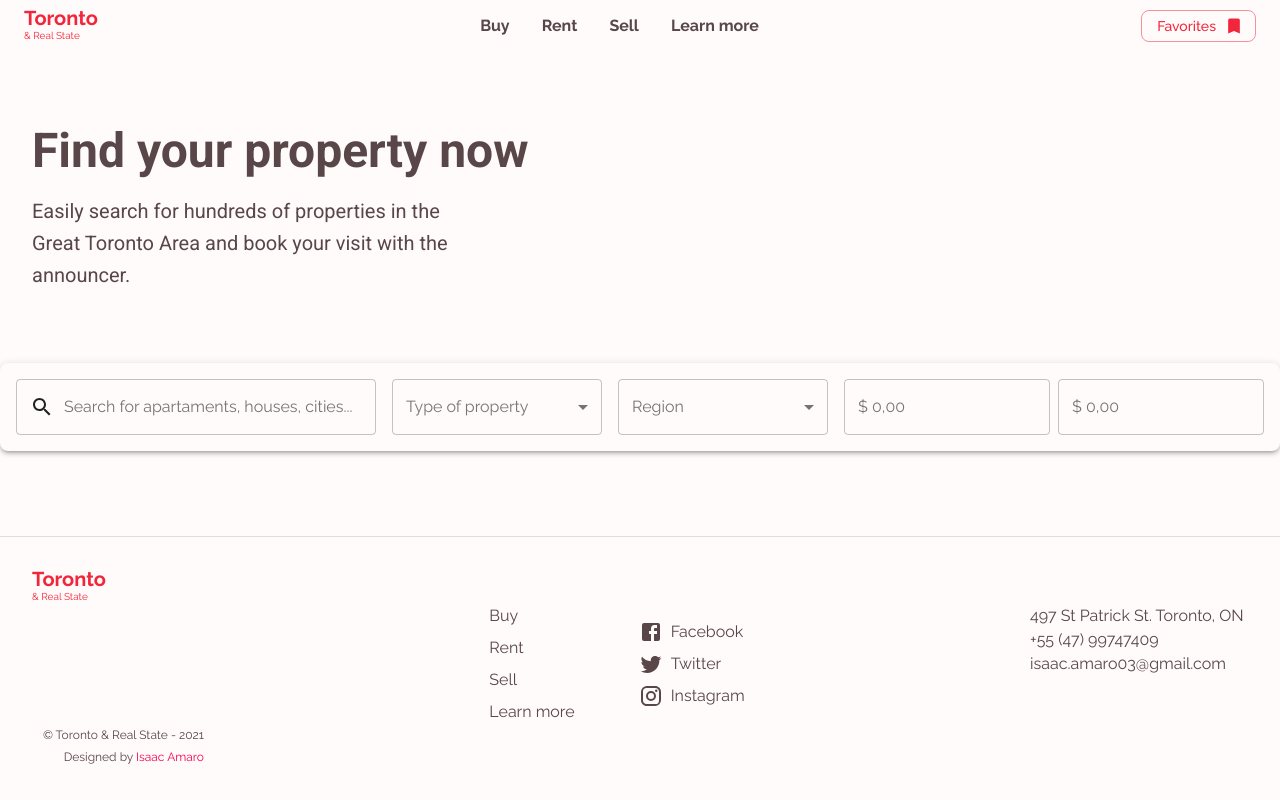
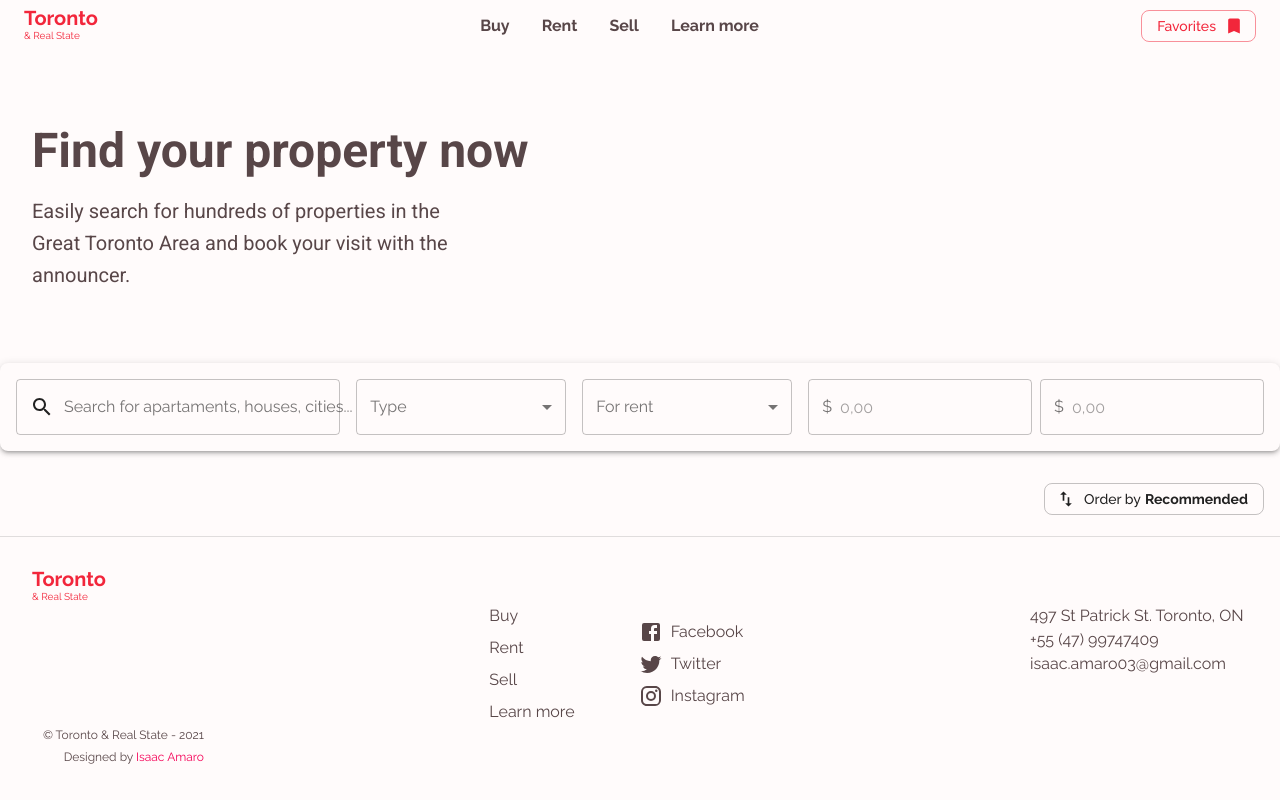
Before and after one commit to isaacamaro03/realstate, a React (Create React App) app in the folder src/: page /#/ in a window 1280 px wide. Built offline with nearby package versions, Linux system fonts and the light colour scheme.

Commit message:
Added bottom filters container

```diff
--- a/src/src/components/appBar/AppBar.js
+++ b/src/src/components/appBar/AppBar.js
@@ -41,7 +41,9 @@ const AppBar = () => {
           <NavItem>Sell</NavItem>
           <NavItem>Learn more</NavItem>
         </NavBar>
-        <Button endIcon={<Bookmark />}>Favorites</Button>
+        <Button color="primary" endIcon={<Bookmark />}>
+          Favorites
+        </Button>
       </div>
     </header>
   );
--- a/src/src/components/button/Button.js
+++ b/src/src/components/button/Button.js
@@ -10,7 +10,6 @@ const Button = ({ children, className, ...rest }) => {
 
   return (
     <MuiButton
-      color="primary"
       variant="outlined"
       className={clsx(classes.root, className)}
       {...rest}
--- a/src/src/components/select/Select.js
+++ b/src/src/components/select/Select.js
@@ -31,9 +31,6 @@ const Select = ({
         className={clsx(classes.root, className)}
         {...rest}
       >
-        <MenuItem value="">
-          <em>None</em>
-        </MenuItem>
         {children}
       </MuiSelect>
     </FormControl>
--- a/src/src/pages/home/FilterSection.js
+++ /dev/null
@@ -1,76 +0,0 @@
-import { makeStyles, Paper, InputAdornment, MenuItem } from "@material-ui/core";
-import TextField from "@components/textField";
-import Select from "@components/select";
-import { Search as SearchIcon } from "@material-ui/icons";
-
-const useStyles = makeStyles((theme) => ({
-  root: {},
-
-  filterBox: {
-    display: "flex",
-    padding: "1rem",
-    gap: "1rem",
-  },
-
-  searchField: {
-    flex: 1,
-  },
-  selectField: {
-    flexShrink: 0,
-    minWidth: 210,
-  },
-
-  valueRangeGroup: {
-    display: "inline-flex",
-    gap: ".5rem",
-  },
-}));
-
-const FilterSection = () => {
-  const classes = useStyles();
-
-  return (
-    <section className={classes.root}>
-      <Paper elevation={3} className={classes.filterBox}>
-        <TextField
-          id="search-field"
-          label="Search for apartaments, houses, cities..."
-          className={classes.searchField}
-          inputProps={{
-            startAdornment: (
-              <InputAdornment position="start">
-                <SearchIcon />
-              </InputAdornment>
-            ),
-          }}
-        />
-        <Select
-          labelId="property-type-select"
-          label="Type of property"
-          value=""
-          className={classes.selectField}
-        >
-          <MenuItem value={10}>Ten</MenuItem>
-          <MenuItem value={20}>Twenty</MenuItem>
-          <MenuItem value={30}>Thirty</MenuItem>
-        </Select>
-        <Select
-          labelId="region-select"
-          label="Region"
-          value=""
-          className={classes.selectField}
-        >
-          <MenuItem value={10}>Ten</MenuItem>
-          <MenuItem value={20}>Twenty</MenuItem>
-          <MenuItem value={30}>Thirty</MenuItem>
-        </Select>
-        <div className={classes.valueRangeGroup}>
-          <TextField id="search-field-2" label="$ 0,00" />
-          <TextField id="search-field-3" label="$ 0,00" />
-        </div>
-      </Paper>
-    </section>
-  );
-};
-
-export default FilterSection;
--- a/src/src/pages/home/Home.js
+++ b/src/src/pages/home/Home.js
@@ -1,6 +1,6 @@
 import { makeStyles } from "@material-ui/core/styles";
 import BrandHeader from "./BrandHeader";
-import PropertiesSection from "./PropertiesSection";
+import PropertiesSection from "./realstate/PropertiesSection";
 
 const useStyles = makeStyles({
   root: {
--- /dev/null
+++ b/src/src/pages/home/realstate/CardFilters.js
@@ -0,0 +1,83 @@
+import { makeStyles, Paper, InputAdornment, MenuItem } from "@material-ui/core";
+import TextField from "@components/textField";
+import Select from "@components/select";
+import { Search as SearchIcon } from "@material-ui/icons";
+
+const useStyles = makeStyles((theme) => ({
+  root: {
+    display: "flex",
+    padding: "1rem",
+    gap: "1rem",
+    marginBottom: "1rem",
+  },
+  searchField: {
+    flex: 1,
+  },
+  selectField: {
+    flexShrink: 0,
+    minWidth: 210,
+  },
+
+  valueRangeGroup: {
+    display: "inline-flex",
+    gap: ".5rem",
+  },
+}));
+
+const CardFilters = () => {
+  const classes = useStyles();
+
+  return (
+    <Paper elevation={3} className={classes.root}>
+      <TextField
+        id="search-field"
+        label="Search for apartaments, houses, cities..."
+        className={classes.searchField}
+        inputProps={{
+          startAdornment: (
+            <InputAdornment position="start">
+              <SearchIcon />
+            </InputAdornment>
+          ),
+        }}
+      />
+      <Select
+        labelId="property-type-select"
+        label="Type"
+        value=""
+        className={classes.selectField}
+      >
+        <MenuItem value={0}>House</MenuItem>
+        <MenuItem value={1}>Condo</MenuItem>
+        <MenuItem value={2}>Townhouse</MenuItem>
+      </Select>
+      <Select
+        labelId="purchase-mode-select"
+        label="For rent"
+        value=""
+        className={classes.selectField}
+      >
+        <MenuItem value={0}>For rent</MenuItem>
+        <MenuItem value={1}>For sale</MenuItem>
+      </Select>
+      <div className={classes.valueRangeGroup}>
+        <TextField
+          id="value-from-numeric"
+          inputProps={{
+            placeholder: "0,00",
+            startAdornment: <InputAdornment position="start">$</InputAdornment>,
+          }}
+        />
+        <TextField
+          id="value-to-numeric"
+          inputProps={{
+            placeholder: "0,00",
+            startAdornment: <InputAdornment position="start">$</InputAdornment>,
+          }}
+        />
+      </div>
+    </Paper>
+  );
+};
+
+export default CardFilters;
--- /dev/null
+++ b/src/src/pages/home/realstate/FilterSection.js
@@ -0,0 +1,39 @@
+import { makeStyles } from "@material-ui/core";
+import CardFilters from "./CardFilters";
+import MoreFilters from "./MoreFilters";
+
+const useStyles = makeStyles((theme) => ({
+  root: {},
+
+  filterBox: {
+    display: "flex",
+    padding: "1rem",
+    gap: "1rem",
+  },
+
+  searchField: {
+    flex: 1,
+  },
+  selectField: {
+    flexShrink: 0,
+    minWidth: 210,
+  },
+
+  valueRangeGroup: {
+    display: "inline-flex",
+    gap: ".5rem",
+  },
+}));
+
+const FilterSection = () => {
+  const classes = useStyles();
+
+  return (
+    <section className={classes.root}>
+      <CardFilters />
+      <MoreFilters />
+    </section>
+  );
+};
+
+export default FilterSection;
--- /dev/null
+++ b/src/src/pages/home/realstate/MoreFilters.js
@@ -0,0 +1,31 @@
+import Button from "@components/button";
+import { makeStyles } from "@material-ui/core";
+import { SwapVert as SwapVertIcon } from "@material-ui/icons";
+
+const useStyles = makeStyles({
+  root: {
+    display: "flex",
+    padding: "1rem",
+  },
+
+  sortButton: {
+    marginLeft: "auto",
+
+    "& b": {
+      marginLeft: "0.25rem",
+    },
+  },
+});
+
+const MoreFilters = () => {
+  const classes = useStyles();
+  return (
+    <div className={classes.root}>
+      <Button startIcon={<SwapVertIcon />} className={classes.sortButton}>
+        Order by <b>Recommended</b>
+      </Button>
+    </div>
+  );
+};
+
+export default MoreFilters;
```
Also changed, not shown: src/src/pages/home/realstate/PropertiesSection.js (renamed from src/src/pages/home/PropertiesSection.js).
